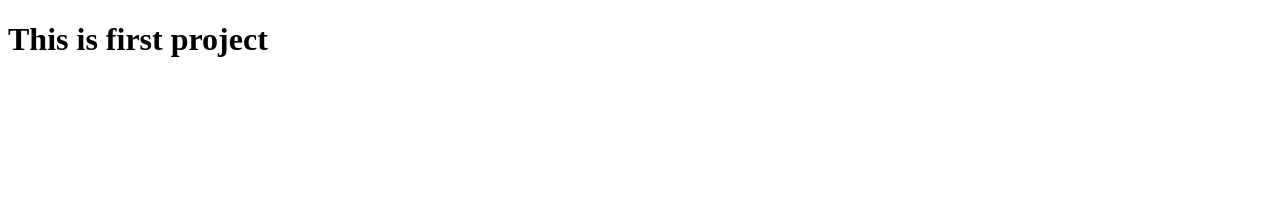
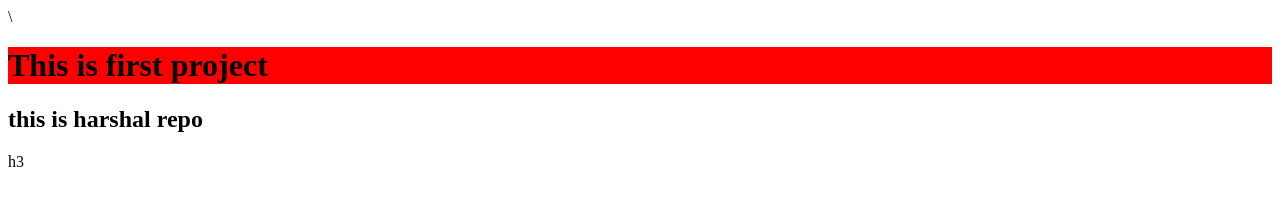
Before and after one commit to Srushti2411/project, a plain HTML site: page index.html in a window 1280 px wide. Drawn offline with Linux system fonts and the light colour scheme.

Commit message:
harshal commit

```diff
--- a/index.html
+++ b/index.html
@@ -3,9 +3,16 @@
 <head>
     <meta charset="UTF-8">
     <meta name="viewport" content="width=device-width, initial-scale=1.0">
-    <title>Document</title>
+    <title>Document</title>\
+    <style>
+        h1{
+            background-color: red;
+        }
+    </style>
 </head>
 <body>
     <h1>This is first project</h1>
+    <h2>this is harshal repo</h2>
+    h3
 </body>
 </html>
```
